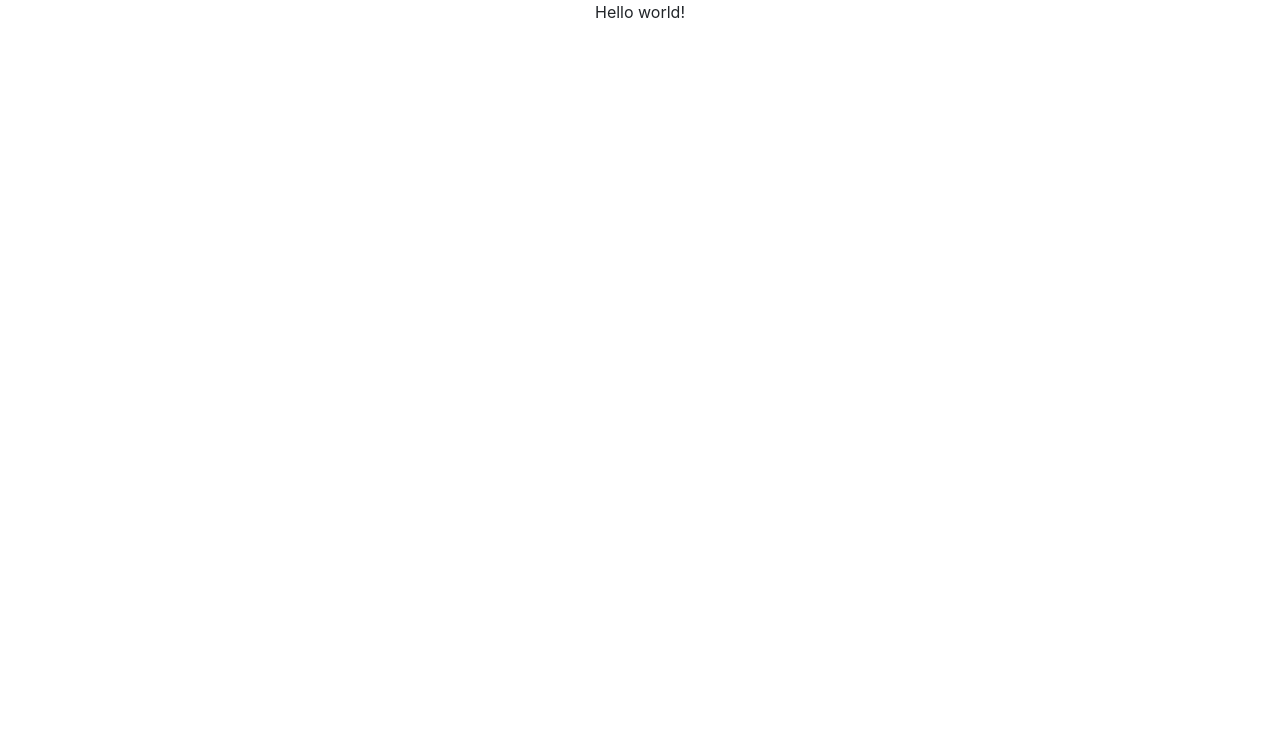
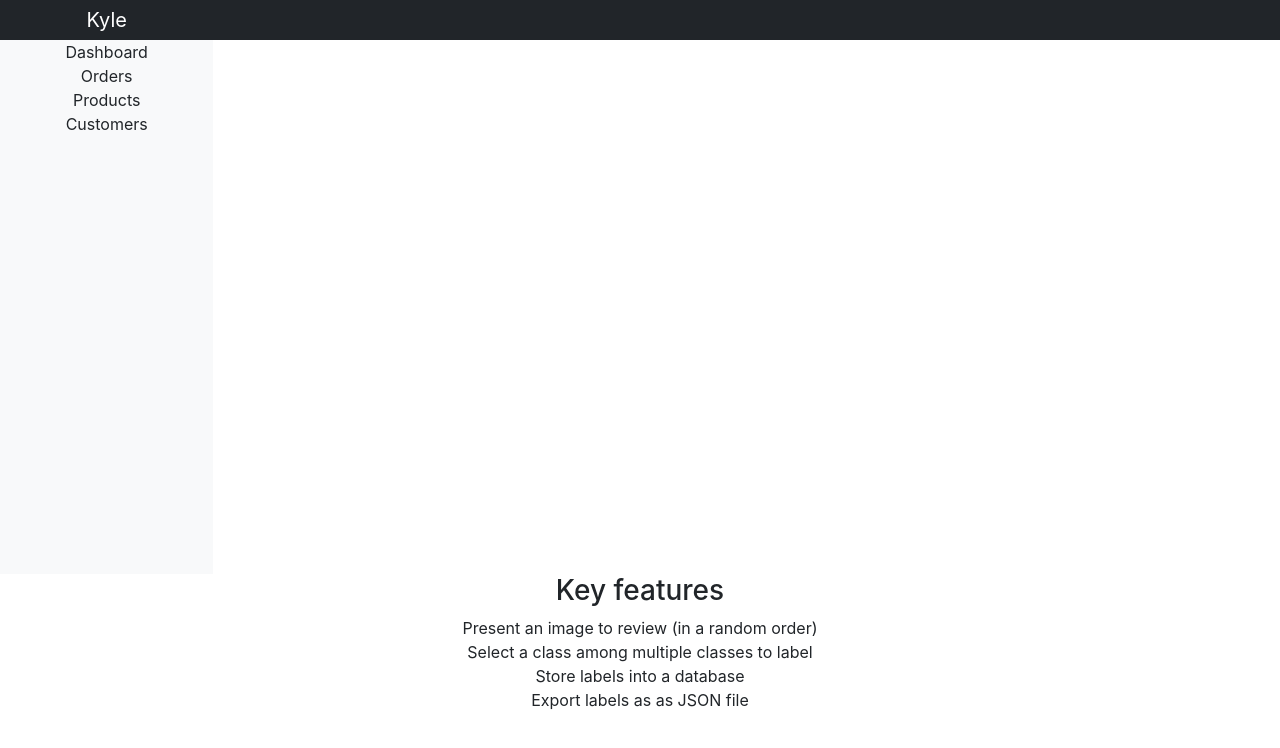
Before and after one commit to kimkilho/web-dev-training, a React (Create React App) app in the folder frontend-app/: page / in a window 1280 px wide. Shown: the top 748 px of the page. Built offline with nearby package versions, Linux system fonts and the light colour scheme.

Commit message:
Add new components and set up a layout using Bootstrap css

```diff
--- a/frontend-app/src/App.js
+++ b/frontend-app/src/App.js
@@ -1,9 +1,36 @@
 import './App.css';
+import Navbar from './Navbar';
+import Sidebar from './Sidebar';
+import Canvas from './Canvas';
 
 function App() {
   return (
     <div className="App">
-      Hello world!
+      <Navbar />
+      <div className="container-fluid">
+        <div className="row">
+          <Sidebar />
+          <Canvas />
+        </div>
+        { /* the following contents are to-be-deleted */ }
+        <div className="row">
+          <h3>Key features</h3>
+          <ul>
+            <li>
+              Present an image to review (in a random order)
+            </li>
+            <li>
+              Select a class among multiple classes to label
+            </li>
+            <li>
+              Store labels into a database
+            </li>
+            <li>
+              Export labels as as JSON file
+            </li>
+          </ul>
+        </div>
+      </div>
     </div>
   );
 }
--- /dev/null
+++ b/frontend-app/src/Canvas.js
@@ -0,0 +1,9 @@
+function Canvas(props) {
+  return (
+    <main className="col-md-9 ml-sm-auto col-lg-10 pt-3 px-4" role="main">
+      <canvas width="512px" height="512px" />
+    </main>
+  );
+}
+
+export default Canvas;
--- /dev/null
+++ b/frontend-app/src/Navbar.js
@@ -0,0 +1,10 @@
+function Navbar(props) {
+
+  return (
+    <nav className="navbar navbar-dark sticky-top bg-dark flex-md-nowrap p-0">
+      <a className="navbar-brand col-sm-3 col-md-2 mr-0" href="/">Kyle</a>
+    </nav>
+  );
+}
+
+export default Navbar;
--- /dev/null
+++ b/frontend-app/src/Sidebar.js
@@ -0,0 +1,24 @@
+function Sidebar(props) {
+  return (
+    <nav className="col-md-2 d-none d-md-block bg-light sidebar">
+      <div className="sidebar-sticky">
+        <ul className="nav flex-column">
+          <li className="nav-item">
+            Dashboard
+          </li>
+          <li className="nav-item">
+            Orders
+          </li>
+          <li className="nav-item">
+            Products
+          </li>
+          <li className="nav-item">
+            Customers
+          </li>
+        </ul>
+      </div>
+    </nav>
+  );
+}
+
+export default Sidebar;
```
